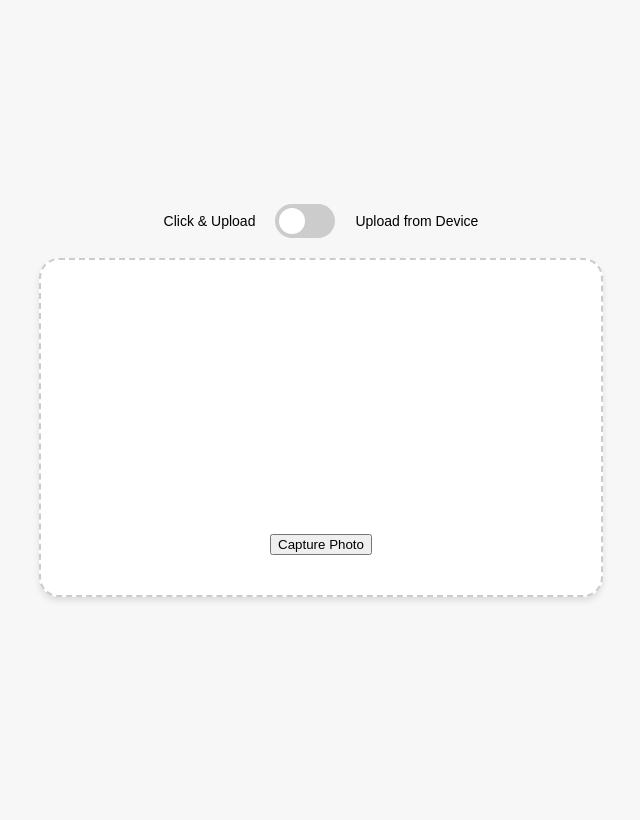
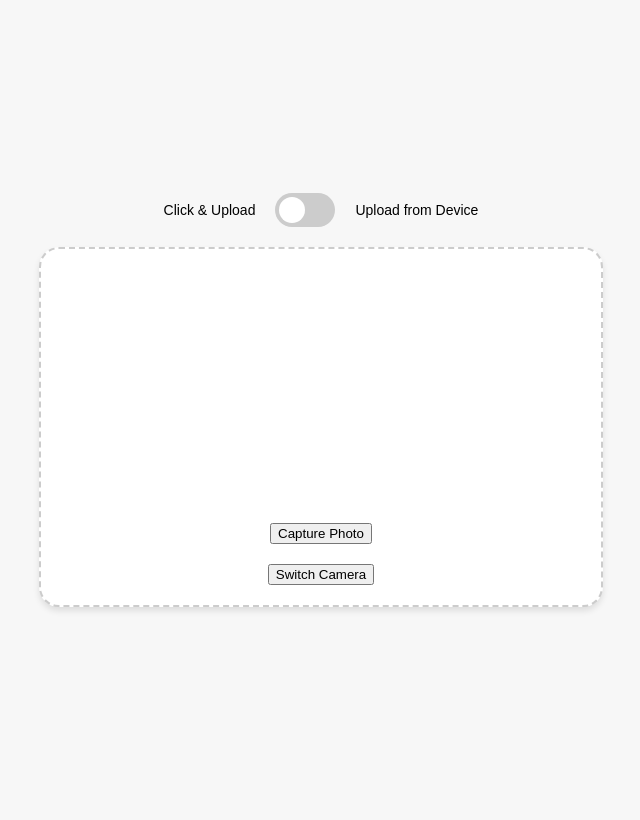
Before and after one commit to sbail01/fruit-app, a Django app: page /pic-uploading-page/ in a window 1280 px wide. Shown: the whole page, without its empty margins (319-959 px from the left). Run offline with Django 5.2, Linux system fonts and the light colour scheme.

Commit message:
switch camera

```diff
--- a/fruit_recipes_project/recipe_recommender/templates/upload_pic.html
+++ b/fruit_recipes_project/recipe_recommender/templates/upload_pic.html
@@ -187,7 +187,6 @@
     </style>
 </head>
 <body>
-
 <div class="switch-container">
     <label for="togBtn">Click & Upload</label>
     <label class="switch">
@@ -200,6 +199,7 @@
 <div id="camera-container">
     <video id="camera" autoplay></video>
     <button id="capture">Capture Photo</button>
+    <button id="switchCamera">Switch Camera</button>
     <canvas id="canvas"></canvas>
 </div>
 
@@ -243,6 +243,42 @@
     const uploadBtn = document.getElementById('uploadBtn');
     const cancelBtn = document.getElementById('cancelBtn');
     const imagePreview = document.getElementById('image-preview');
+    let useFrontCamera = true; // Flag to toggle between cameras
+
+document.getElementById('switchCamera').addEventListener('click', function() {
+    useFrontCamera = !useFrontCamera; // Toggle the camera flag
+    startCamera(); // Restart the camera with the new setting
+});
+
+function getCameraConstraints() {
+    const facingMode = useFrontCamera ? "user" : "environment";
+    return { video: { facingMode } };
+}
+
+// function startCamera() {
+//     stopCamera(); // Ensure we stop any previous stream
+
+//     const constraints = getCameraConstraints(); // Get constraints for the current camera
+
+//     navigator.mediaDevices.getUserMedia(constraints)
+//         .then(function(stream) {
+//             camera.srcObject = stream;
+//             camera.play();
+//         }).catch(function(error) {
+//             showSnackbar("Something went wrong with the camera!");
+//             console.log("Something went wrong with the camera!", error);
+//         });
+// }
+
+function stopCamera() {
+    if (camera.srcObject) {
+        camera.srcObject.getTracks().forEach(track => track.stop());
+    }
+    camera.srcObject = null; // Clear the video source
+    camera.style.display = 'none';
+    capture.style.display = 'none';
+}
+
     window.onload = function() {
         if (!togBtn.checked) {
             dropArea.style.display = 'none'; // Show drop area by default
@@ -265,19 +301,22 @@
     });
 
     function startCamera() {
-        camera.style.display = 'block';
-        capture.style.display = 'block';
-        if (navigator.mediaDevices.getUserMedia) {
-            navigator.mediaDevices.getUserMedia({ video: true })
-                .then(function(stream) {
-                    camera.srcObject = stream;
-                })
-                .catch(function(error) {
-                    console.log("Something went wrong with the camera!");
-                });
-        }
-    }
+    stopCamera(); // Ensure we stop any previous stream
 
+    camera.style.display = 'block';
+    capture.style.display = 'block';
+
+    const constraints = getCameraConstraints(); // Get constraints for the current camera
+
+    navigator.mediaDevices.getUserMedia(constraints)
+        .then(function(stream) {
+            camera.srcObject = stream;
+            camera.play();
+        }).catch(function(error) {
+            console.error("Something went wrong with the camera!", error);
+            // showSnackbar("Something went wrong with the camera!"); // Use a snackbar to show the error
+        });
+}
     function stopCamera() {
         camera.style.display = 'none';
         capture.style.display = 'none';
```
